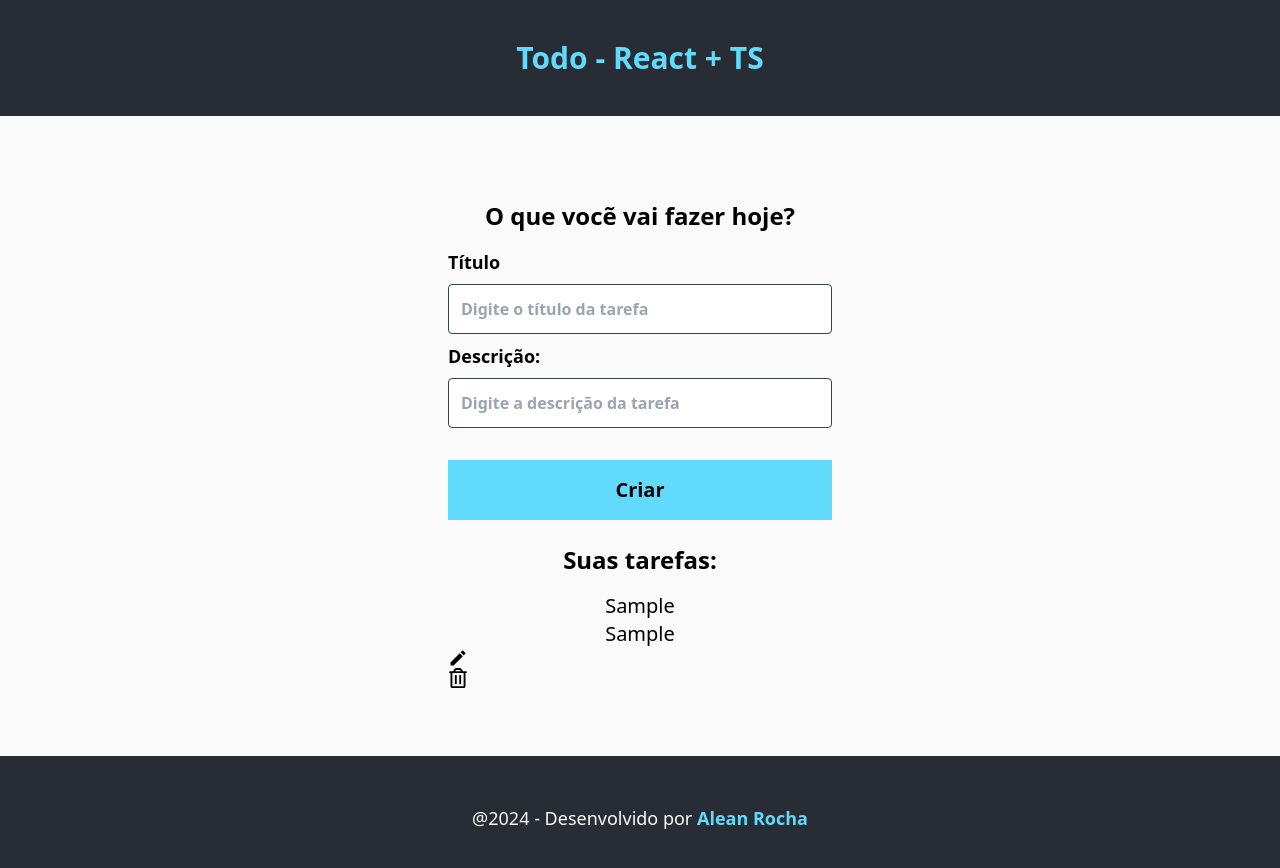
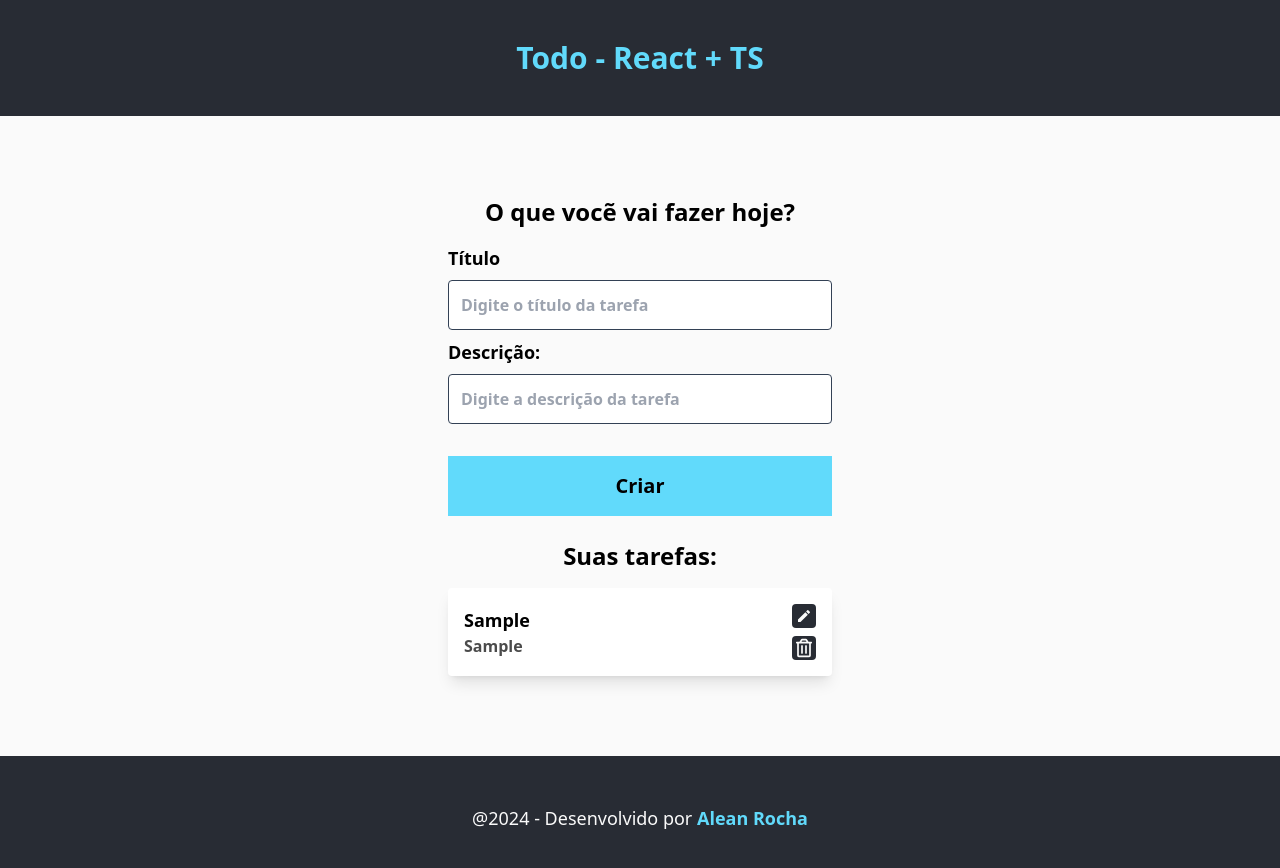
Before and after one commit to aleanrocha/todo-ts, a React (Vite) app: page / in a window 1280 px wide. Both pictures are taken after typing "Sample", "Sample" into the empty fields and a click on the input "Criar". Shown: the top 868 px of the page. Built offline with nearby package versions, Linux system fonts and the light colour scheme.

Commit message:
task list styles

```diff
--- a/src/components/TaskList/index.tsx
+++ b/src/components/TaskList/index.tsx
@@ -12,19 +12,27 @@ export const TaskList = ({ taskList }: Props) => {
     <>
       {taskList.length > 0 ? (
         taskList.map((task) => (
-          <div key={task.id}>
-            <div>
-              <h4>{task.title}</h4>
-              <p>{task.description}</p>
+          <div
+            key={task.id}
+            className="flex justify-between items-center gap-2 my-4 bg-white p-4 rounded shadow-lg
+          "
+          >
+            <div className="text-left">
+              <h4 className="font-bold text-lg">{task.title}</h4>
+              <p className="text-base font-bold opacity-70">
+                {task.description}
+              </p>
             </div>
-            <div>
-              <MdModeEditOutline />
-              <FaRegTrashAlt />
+            <div className="flex flex-col gap-2 items-center">
+              <MdModeEditOutline className="bg-primary-color text-todo-white text-2xl px-1 rounded hover:text-secondary-color transition cursor-pointer" />
+              <FaRegTrashAlt className="bg-primary-color text-todo-white text-2xl px-1 rounded hover:text-secondary-color transition cursor-pointer" />
             </div>
           </div>
         ))
       ) : (
-        <p>Ops, nenhuma tarefa cadastrada!</p>
+        <p className="text-center text-lg font-bold opacity-70">
+          Ops, nenhuma tarefa cadastrada!
+        </p>
       )}
     </>
   )
```
